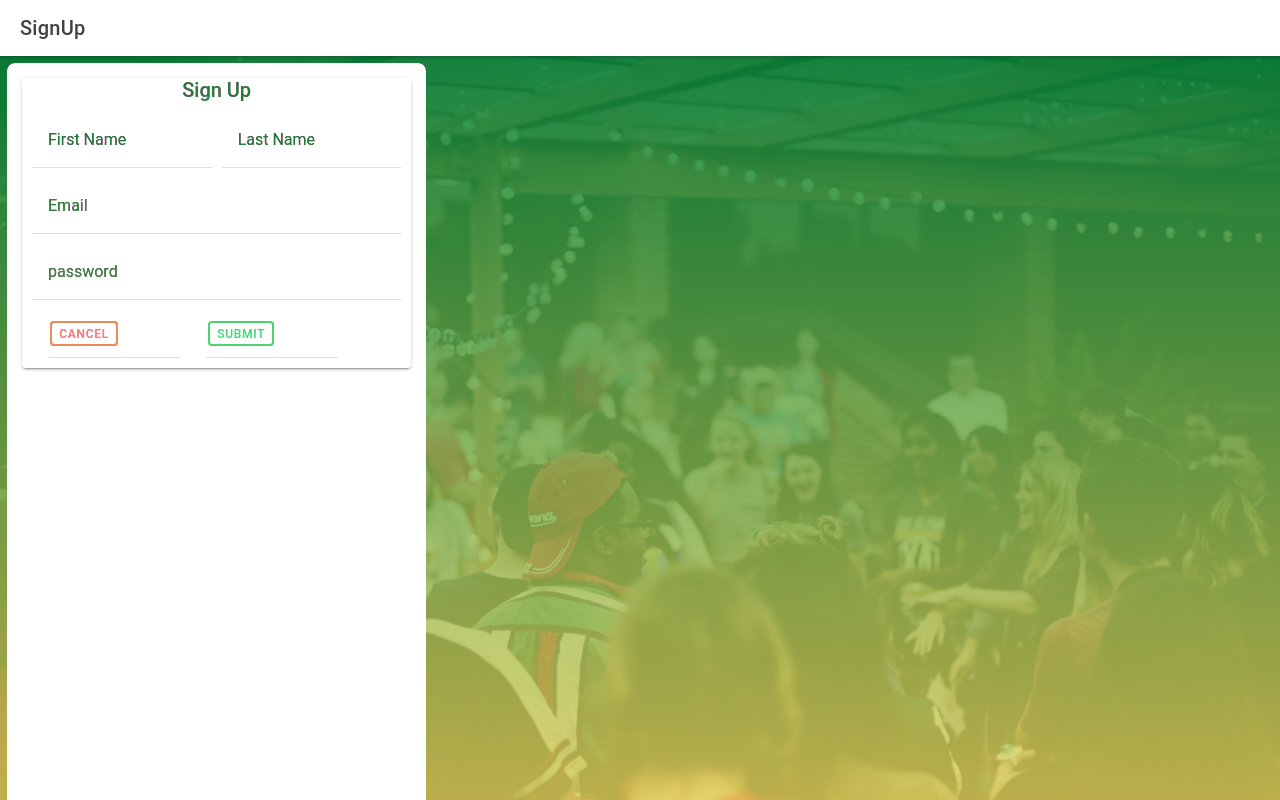
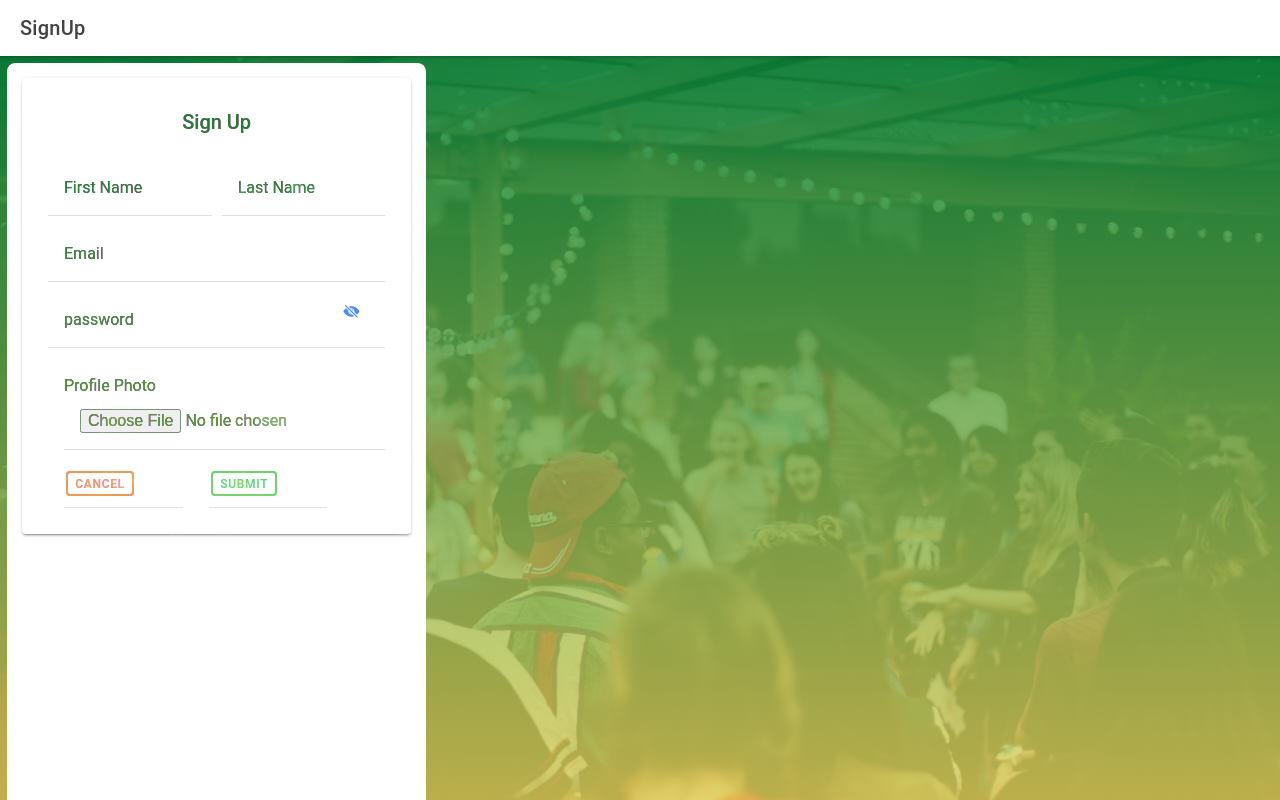
Before and after one commit to QualityAssuredNCBUWI/scrum9-event-management, a React (Create React App) app: page /signup in a window 1280 px wide. Built offline with nearby package versions, Linux system fonts and the light colour scheme.

Commit message:
setting up password visibility and sign up sheet

```diff
--- a/src/pages/login/Login.tsx
+++ b/src/pages/login/Login.tsx
@@ -1,18 +1,23 @@
-import { IonButton, IonCard, IonCardTitle, IonCol, IonContent, IonGrid, IonHeader, IonInput, IonItem, IonLabel, IonPage, IonRow, IonTitle, IonToolbar } from '@ionic/react';
+import { IonButton, IonCard, IonCardTitle, IonCol, IonContent, IonGrid, IonHeader, IonIcon, IonInput, IonItem, IonLabel, IonPage, IonRow, IonTitle, IonToolbar } from '@ionic/react';
 import './Login.css';
 import { API_LOC, isloggedin } from '../../services/ApiServices'
 import { useState } from 'react';
 import { Redirect } from 'react-router';
-
+import { eye , eyeOff} from 'ionicons/icons'
 const Login: React.FC = () => {
 
     const [email, setEmail] = useState('')
     const [password, setPassword] = useState('')
     const [auth, setAuth] = useState<boolean>(isloggedin());
+    const [passVisible, setPassVisible] = useState(false)
 
+    function changeVisibility(){
+        setPassVisible(!passVisible)
+    }
     const loginSubmit = (e:any) => {
         const loginBody = {email: email, password: password}
         login();
+
 
         async function login(){
             // import service call to get all events here
@@ -55,20 +60,21 @@ const Login: React.FC = () => {
                 <IonGrid id="page">
                 <IonRow className="row">
                     <IonCol className="form-col" size="12" size-md="4">
-                        <IonCard>
-                            <IonCardTitle>LOGIN</IonCardTitle>
+                        <IonCard className="ion-padding">
+                            <IonCardTitle className="ion-padding">LOGIN</IonCardTitle>
                             <IonGrid>
                                 <IonRow>
-                                    <IonCol>
+                                    <IonCol size="12">
                                         <IonItem>
                                             <IonLabel position="floating">Email</IonLabel>
                                             <IonInput   type="email" placeholder="Email" onIonChange= {(e:any) => setEmail(e.target.value)}/>
                                         </IonItem>
                                     </IonCol>
-                                    <IonCol>
+                                    <IonCol size="12">
                                         <IonItem>
                                                 <IonLabel position="floating">Password</IonLabel>
-                                                <IonInput   type="password" placeholder="Password" onIonChange= {(e:any) => setPassword(e.target.value)}/>
+                                                <IonInput type={passVisible? "text" : "password"} onIonChange= {(e:any) => setPassword(e.target.value)}></IonInput>
+                                                <IonButton onClick={() => changeVisibility()} slot="end" fill="clear"><IonIcon icon={passVisible? eye : eyeOff } ></IonIcon></IonButton>
                                         </IonItem>
                                     </IonCol>
                                 </IonRow>
--- a/src/pages/signup/SignUp.css
+++ b/src/pages/signup/SignUp.css
@@ -9,6 +9,10 @@
     background-repeat: no-repeat;
     margin: 0;
     /* position: relative; */
+}
+
+ion-item input{
+    padding-top: 1em;
 }
 
 cover-lay {
--- a/src/pages/signup/SignUp.tsx
+++ b/src/pages/signup/SignUp.tsx
@@ -6,6 +6,7 @@ import {
     IonContent,
     IonGrid,
     IonHeader,
+    IonIcon,
     IonInput,
     IonItem,
     IonLabel,
@@ -17,6 +18,7 @@ import {
 import './SignUp.css';
 import { sign_up } from '../../services/ApiServices'
 import { useState } from 'react';
+import { eye , eyeOff} from 'ionicons/icons';
 
 const SignUp: React.FC = () => {
 
@@ -24,11 +26,15 @@ const SignUp: React.FC = () => {
     const [lastName, setLastName] = useState('')
     const [email, setEmail] = useState('')
     const [password, setPassword] = useState('')
+    const [profile_photo, setProfilePhoto] = useState('')
+    const [passVisible, setPassVisible] = useState(false)
+    const SignUpSubmit = (e:any) => {
+        const SignUpBody = {firstName: firstName, lastName: lastName , email: email, password: password, profile_photo: profile_photo}
+        sign_up(SignUpBody)
+    }
 
-    const visible = true;
-    const SignUpSubmit = (e:any) => {
-        const SignUpBody = {firstName: firstName, lastName: lastName , email: email, password: password}
-        sign_up(SignUpBody)
+    function changeVisibility(){
+        setPassVisible(!passVisible)
     }
 
     return (
@@ -42,8 +48,8 @@ const SignUp: React.FC = () => {
             <IonGrid id="page">
                 <IonRow className="row">
                     <IonCol className="form-col" size="12" size-md="4">
-                        <IonCard>
-                            <IonCardTitle> Sign Up </IonCardTitle>
+                        <IonCard className="ion-padding">
+                            <IonCardTitle className="ion-padding"> Sign Up </IonCardTitle>
                             <IonGrid>
                                 <IonRow>
                                     <IonCol size="12" size-md="6">
@@ -67,15 +73,16 @@ const SignUp: React.FC = () => {
                                     <IonCol size="12">
                                         <IonItem>
                                                 <IonLabel position="floating">password</IonLabel>
-                                                <IonInput type={visible? "text" : "password"} onIonChange= {(e:any) => setPassword(e.target.value)}></IonInput>
+                                                <IonInput type={passVisible? "text" : "password"} onIonChange= {(e:any) => setPassword(e.target.value)}></IonInput>
+                                                <IonButton onClick={() => changeVisibility()} slot="end" fill="clear"><IonIcon icon={passVisible? eye : eyeOff } ></IonIcon></IonButton>
                                         </IonItem>
                                     </IonCol>
-                                    {/* <IonCol size="12">
+                                    <IonCol size="12">
                                         <IonItem>
-                                                <IonLabel position="floating"></IonLabel>
-                                                <IonInput></IonInput>
+                                            <IonLabel position="floating"> Profile Photo </IonLabel>
+                                            <input type="file" onChange={(e:any) => setProfilePhoto(e.target.value)} className="ion-margin"/>
                                         </IonItem>
-                                    </IonCol>                                     */}
+                                    </IonCol>
                                 </IonRow>
                                 <IonRow>
                                     <IonCol size="12" size-md="5">
```
